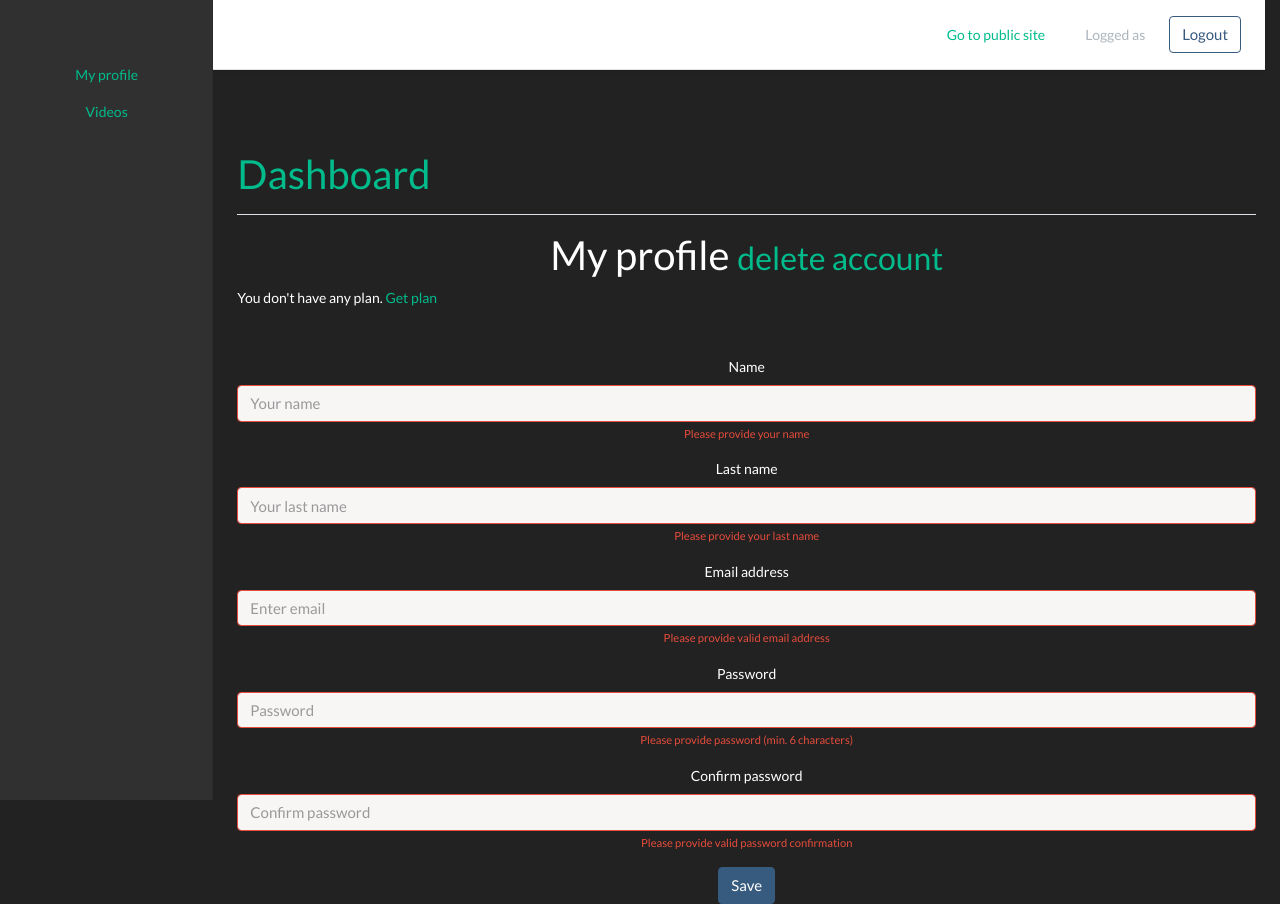
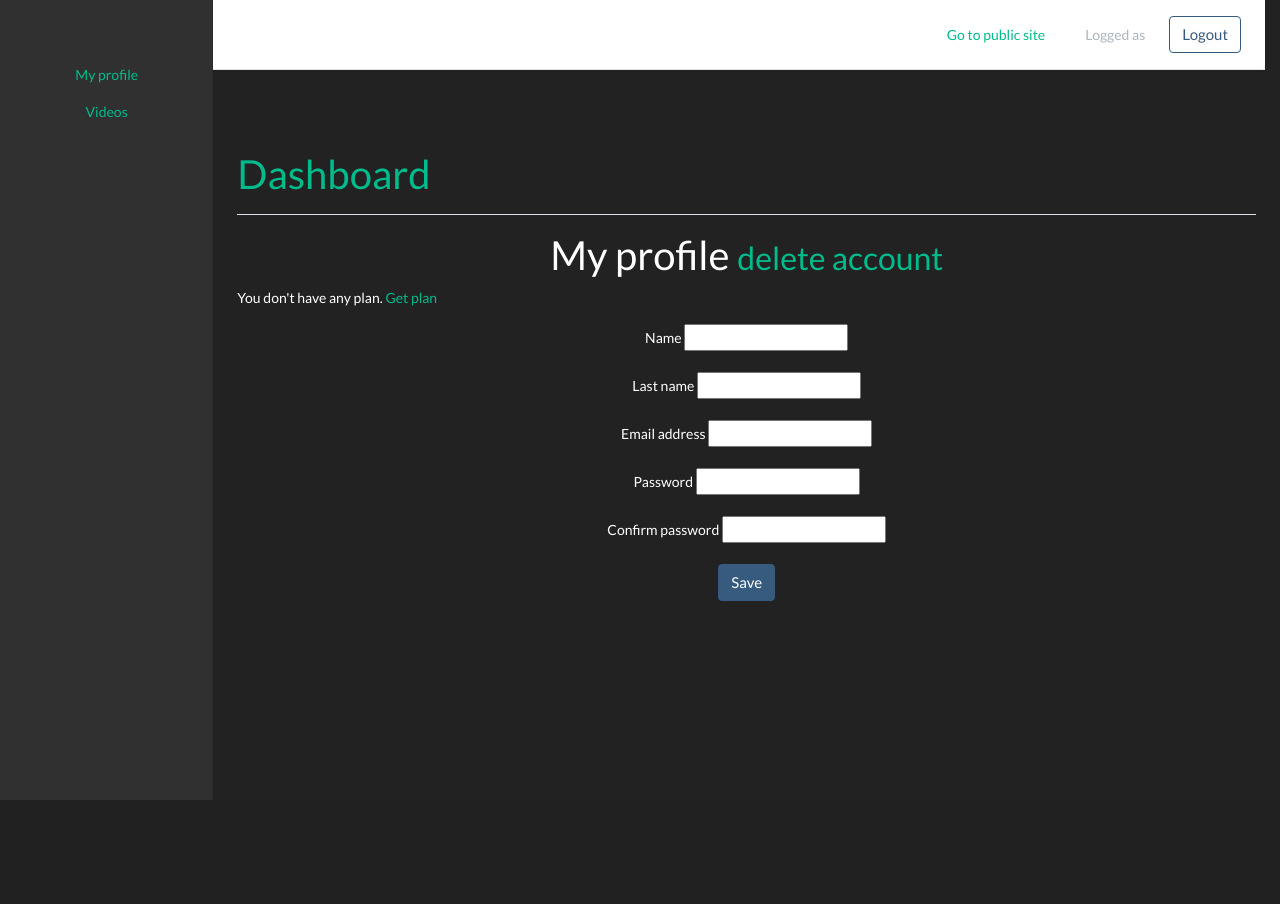
Before and after one commit to trieuhieu509a/symfony-template, a Symfony app: template templates/admin/my_profile.html.twig in a window 1280 px wide. After the commit the page ends 800 px from the top, so only its background shows below. Run offline with Twig, Linux system fonts and the light colour scheme; the template is opened without the code that fills it, so the values that code supplies are empty; form fields are guessed from the names that the template uses; some libraries are stand-ins or nearby versions.

Commit message:
217. Update admin profile - part 1

```diff
--- a/Note.txt
+++ b/Note.txt
@@ -122,3 +122,8 @@ sudo nano /etc/redis/redis.conf
 
 sudo systemctl enable redis-server@.service
 sudo service apache2 restart
+
+######################## Form convention #################################
+<label for="user_last_name">Last name</label>
+{{ form_widget(form.last_name, {'attr':{'class': is_invalid}}) }}
+=> important : user_last_name
--- a/templates/admin/my_profile.html.twig
+++ b/templates/admin/my_profile.html.twig
@@ -2,6 +2,7 @@
 {% block mainadmin %}
 
     <h2>My profile <small><a onclick="return confirm('Are you sure?');" href="{{path('delete_account')}}">delete account</a></small></h2>
+
 
     {% if not is_granted('ROLE_ADMIN') and subscription and subscription.getPlan in subscription.getPlanDataNames %}
 
@@ -18,52 +19,68 @@
     {% endif %}
 
 
+    {{ form_start(form,{'attr': {'novalidate':'novalidate'}}) }}
 
-    <form class="mt-5" method="POST" action="#">
     {% if is_granted('ROLE_ADMIN') %}
         <div class="form-group">
-                <label for="vimeoapikey">Vimeo API key</label>
-                <input required type="text" class="form-control is-invalid" id="vimeoapikey" placeholder="Enter api key">
-                <div class="invalid-feedback">
-                    Please provide api key
-                </div>
+
+            <label for="user_vimeo_api_key">Vimeo API key</label>
+            {{ form_widget(form.vimeo_api_key) }}
+
         </div>
     {% endif %}
     <div class="form-group">
-            <label for="name">Name</label>
-            <input required type="text" class="form-control is-invalid" id="name" placeholder="Your name">
+
+        <label for="user_name">Name</label>
+        {{ form_widget(form.name, {'attr':{'class': is_invalid}}) }}
+
         <div class="invalid-feedback">
-                Please provide your name
+
+            {{form_errors(form.name)}}
         </div>
     </div>
     <div class="form-group">
-            <label for="lastname">Last name</label>
-            <input required type="text" class="form-control is-invalid" id="lastname" placeholder="Your last name">
+
+        <label for="user_last_name">Last name</label>
+        {{ form_widget(form.last_name, {'attr':{'class': is_invalid}}) }}
+
+
         <div class="invalid-feedback">
-                Please provide your last name
+
+            {{form_errors(form.last_name)}}
         </div>
     </div>
     <div class="form-group">
-            <label for="email">Email address</label>
-            <input required type="email" class="form-control is-invalid" id="email" placeholder="Enter email">
+
+        <label for="user_email">Email address</label>
+        {{ form_widget(form.email, {'attr':{'class': is_invalid}}) }}
+
         <div class="invalid-feedback">
-                Please provide valid email address
+
+            {{form_errors(form.email)}}
         </div>
     </div>
     <div class="form-group">
-            <label for="password">Password</label>
-            <input required type="password" class="form-control is-invalid" id="password" placeholder="Password">
+
+        <label for="user_password_first">Password</label>
+        {{ form_widget(form.password.first, {'attr':{'class': is_invalid}}) }}
+
         <div class="invalid-feedback">
-                Please provide password (min. 6 characters)
+
+            {{form_errors(form.password.first)}}
         </div>
     </div>
     <div class="form-group">
-            <label for="password_confirmation">Confirm password</label>
-            <input required type="password" class="form-control is-invalid" id="password_confirmation" placeholder="Confirm password">
+
+        <label for="user_password_second">Confirm password</label>
+        {{ form_widget(form.password.second, {'attr':{'class': is_invalid}}) }}
+
         <div class="invalid-feedback">
-                Please provide valid password confirmation
+
+            {{form_errors(form.password.second)}}
         </div>
     </div>
     <button type="submit" class="btn btn-primary">Save</button>
-    </form>
+
+    {{ form_end(form) }}
 {% endblock %}
```
Also changed, not shown: src/Controller/Admin/MainController.php (+15 -2 lines), src/Controller/AdminController.php (deleted, +0 -20 lines), src/Form/UserType.php (+13 -5 lines). Lines whose indentation alone changed are shown as unchanged.
